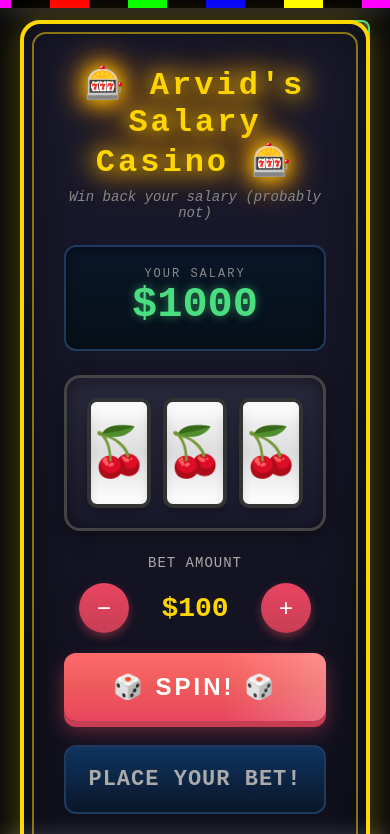
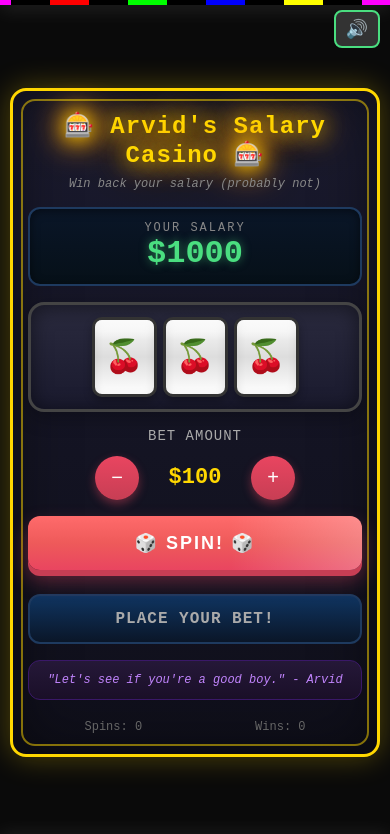
Before and after one commit to doug-fostery/arvid-casino, a plain HTML site: page index.html in a window 390 px wide. Shown: the top 834 px of the page. Drawn offline with Linux system fonts and the light colour scheme.

Commit message:
Add mobile responsiveness

```diff
--- a/index.html
+++ b/index.html
@@ -348,6 +348,120 @@
       font-size: 20px;
     }
     .sound-toggle.on { border-color: #4ade80; color: #4ade80; }
+
+    /* Mobile responsiveness */
+    @media (max-width: 480px) {
+      body {
+        padding: 10px;
+        overflow-y: auto;
+      }
+
+      .casino-lights {
+        height: 5px;
+      }
+
+      .container {
+        padding: 20px 15px;
+        border-radius: 16px;
+        border-width: 3px;
+      }
+
+      h1 {
+        font-size: 24px;
+        letter-spacing: 1px;
+      }
+
+      .subtitle {
+        font-size: 12px;
+        margin-bottom: 16px;
+      }
+
+      .balance {
+        padding: 12px;
+        margin-bottom: 16px;
+      }
+
+      .balance-amount {
+        font-size: 32px;
+      }
+
+      .slots-container {
+        padding: 12px;
+        margin-bottom: 16px;
+      }
+
+      .slots {
+        gap: 6px;
+      }
+
+      .slot {
+        width: 65px;
+        height: 80px;
+        font-size: 32px;
+        border-width: 3px;
+      }
+
+      .bet-controls {
+        margin-bottom: 16px;
+      }
+
+      .bet-btn {
+        width: 44px;
+        height: 44px;
+        font-size: 20px;
+      }
+
+      .bet-amount {
+        font-size: 22px;
+        min-width: 80px;
+      }
+
+      .spin-btn {
+        padding: 16px;
+        font-size: 18px;
+        letter-spacing: 2px;
+      }
+
+      .result {
+        font-size: 16px;
+        padding: 14px;
+        min-height: 48px;
+      }
+
+      .arvid-msg {
+        font-size: 12px;
+        padding: 12px;
+        margin-top: 16px;
+      }
+
+      .stats {
+        font-size: 12px;
+      }
+
+      .sound-toggle {
+        top: 10px;
+        right: 10px;
+        padding: 6px 10px;
+        font-size: 18px;
+      }
+    }
+
+    /* Touch optimization */
+    @media (hover: none) {
+      .spin-btn:hover {
+        transform: none;
+        box-shadow: 0 6px 0 #c73e54, 0 10px 20px rgba(233, 69, 96, 0.4);
+      }
+      .spin-btn:active {
+        transform: translateY(4px);
+      }
+      .bet-btn:hover {
+        transform: none;
+      }
+      .bet-btn:active {
+        transform: scale(0.95);
+      }
+    }
   </style>
 </head>
 <body>
```
